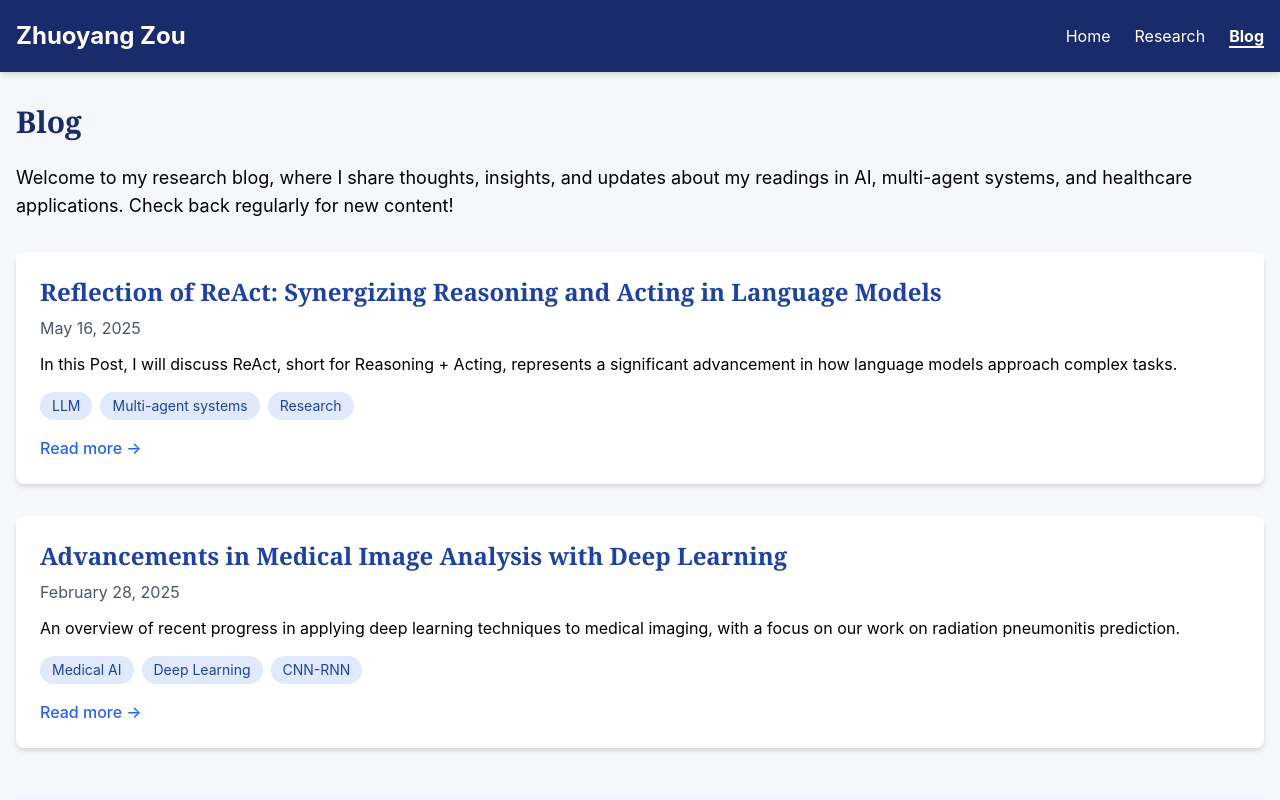
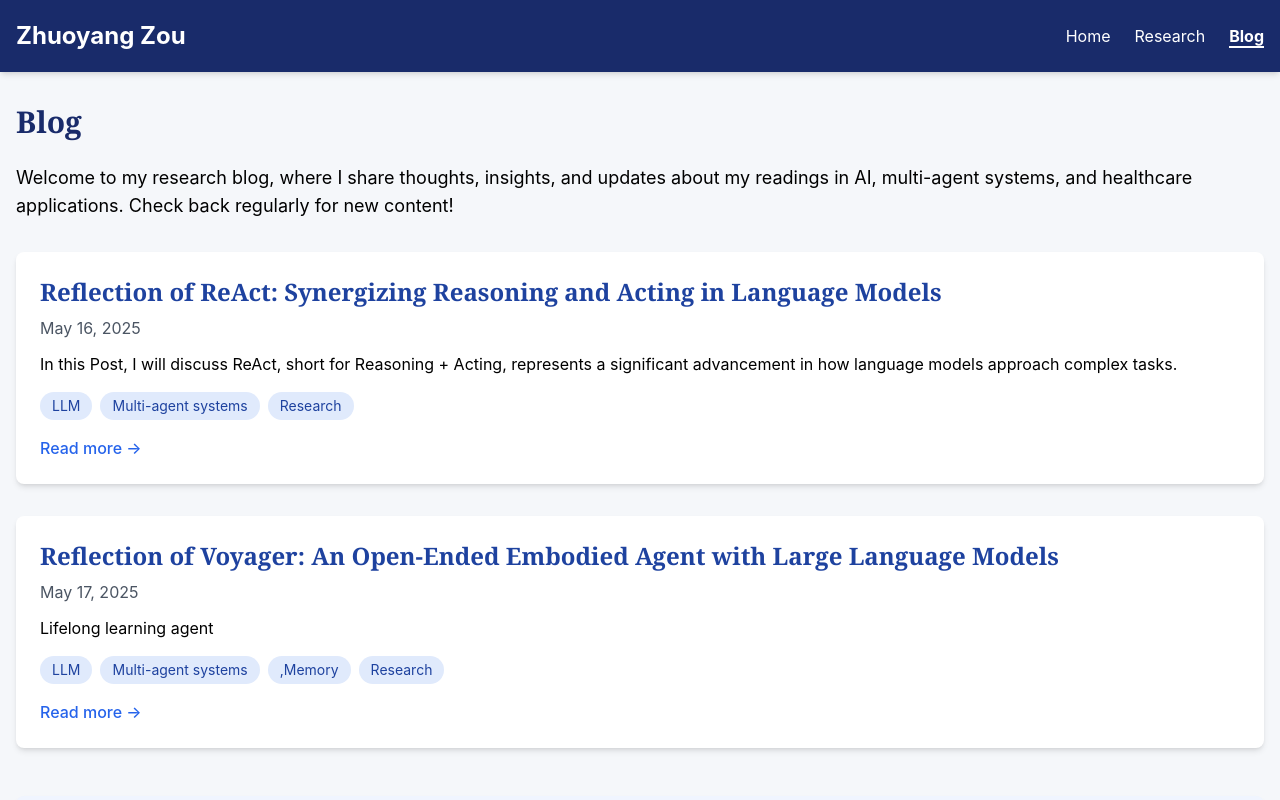
Before and after one commit to zyzou8/zhuoyang, a Next.js app in the folder zhuoyang-research-website/: page /blog in a window 1280 px wide. Shown: the top 800 px of the page. Built offline with nearby package versions, Linux system fonts and the light colour scheme.

Commit message:
update blog

```diff
--- a/zhuoyang-research-website/src/pages/blog.js
+++ b/zhuoyang-research-website/src/pages/blog.js
@@ -13,10 +13,10 @@ export default function Blog() {
     },
     {
       id: 2,
-      title: "Advancements in Medical Image Analysis with Deep Learning",
-      date: "February 28, 2025",
-      excerpt: "An overview of recent progress in applying deep learning techniques to medical imaging, with a focus on our work on radiation pneumonitis prediction.",
-      tags: ["Medical AI", "Deep Learning", "CNN-RNN"]
+      title: "Reflection of Voyager: An Open-Ended Embodied Agent with Large Language Models",
+      date: "May 17, 2025",
+      excerpt: "Lifelong learning agent",
+      tags: ["LLM", "Multi-agent systems", ",Memory","Research"]
     },
     // {
     //   id: 3,
--- a/zhuoyang-research-website/src/pages/blog/1.js
+++ b/zhuoyang-research-website/src/pages/blog/1.js
@@ -7,7 +7,7 @@ export default function BlogPost1() {
   const basePath = isProduction ? '/zhuoyang' : '';
 
   return (
-    <Layout title="Evaluating LLM Multi-Agent Systems - Zhuoyang Zou's Blog">
+    <Layout title="ReAct: Synergizing Reasoning and Acting in Language Models">
       <article className="max-w-4xl mx-auto bg-white rounded-lg shadow-md p-8">
         <div className="mb-8">
           {/* Fixed blog back link to use absolute path */}
@@ -24,7 +24,7 @@ export default function BlogPost1() {
         <div className="flex flex-wrap gap-2 mb-8">
           <span className="bg-blue-100 text-blue-800 px-3 py-1 rounded-full text-sm">LLM</span>
           <span className="bg-blue-100 text-blue-800 px-3 py-1 rounded-full text-sm">Multi-agent systems</span>
-          <span className="bg-blue-100 text-blue-800 px-3 py-1 rounded-full text-sm">Research</span>
+          <span className="bg-blue-100 text-blue-800 px-3 py-1 rounded-full text-sm">Reasoning</span>
         </div>
 
         <div className="prose prose-lg max-w-none">
--- a/zhuoyang-research-website/src/pages/blog/2.js
+++ b/zhuoyang-research-website/src/pages/blog/2.js
@@ -17,8 +17,8 @@ export default function BlogPost1() {
           </a>
         </div>
 
-        <h1 className="text-3xl font-bold text-blue-900 mb-4">Advancements in Medical Image Analysis with Deep Learning</h1>
-        <div className="text-gray-600 mb-6">February 28, 2025</div>
+        <h1 className="text-3xl font-bold text-blue-900 mb-4">Reflection of Voyager: An Open-Ended Embodied Agent with Large Language Models</h1>
+        <div className="text-gray-600 mb-6">May 17, 2025</div>
 
         <div className="flex flex-wrap gap-2 mb-8">
           <span className="bg-blue-100 text-blue-800 px-3 py-1 rounded-full text-sm">Medical AI</span>
@@ -27,7 +27,7 @@ export default function BlogPost1() {
         </div>
 
         <div className="prose prose-lg max-w-none">
-          <h2>Deep Learning for Medical Imaging</h2>
+          <h2>TBC</h2>
           {/* <p>The application of deep learning to medical imaging has revolutionized how we diagnose and predict various conditions. Our work focuses specifically on radiation pneumonitis prediction from CT scans.</p>
 
           <h2>The iTox Model</h2>
```
